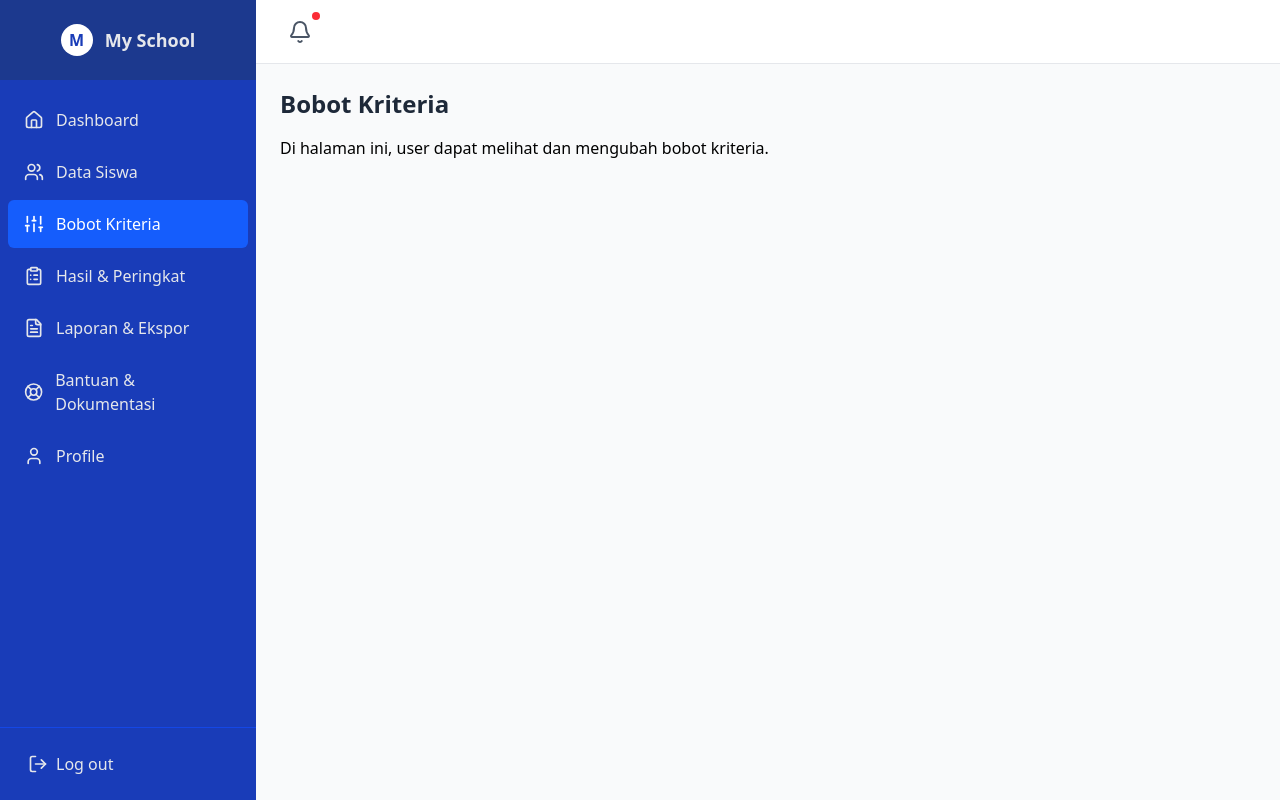
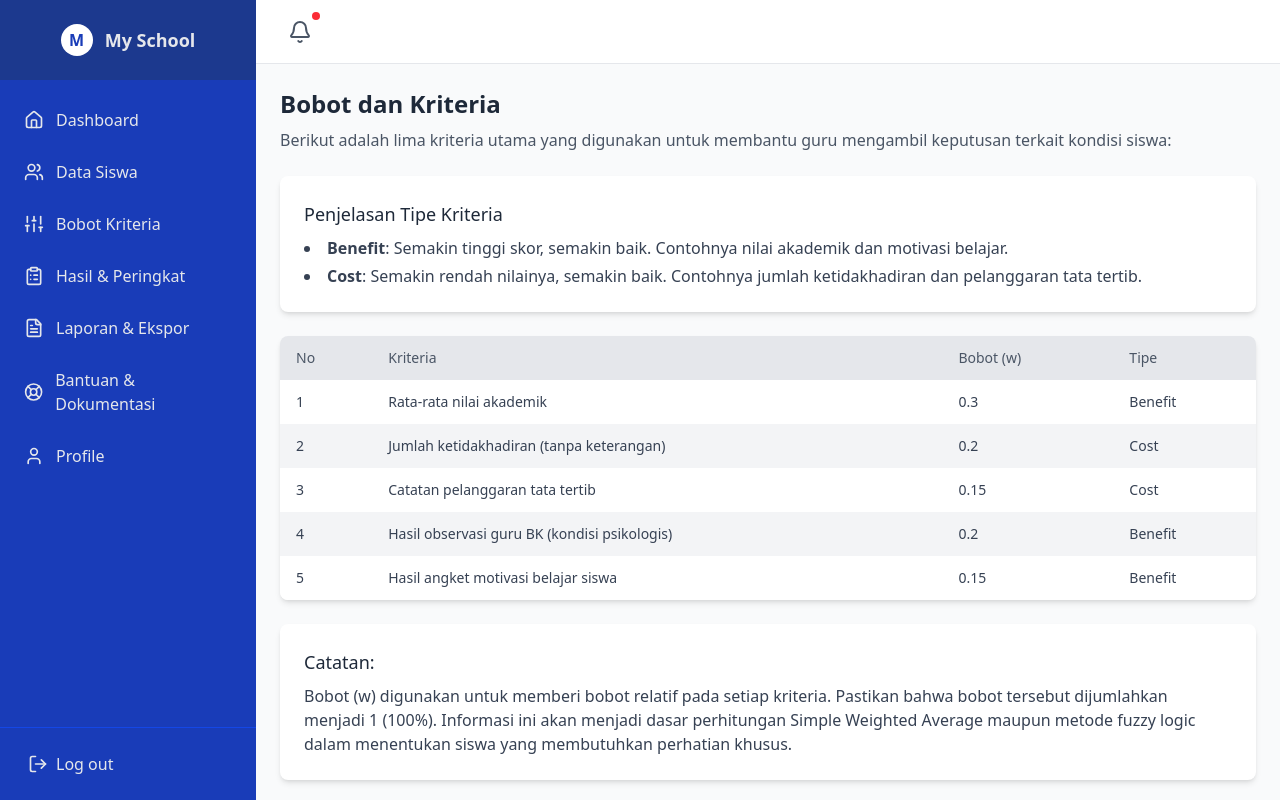
Before and after one commit to mbudis23/teacher-decision-support-system, a Next.js app in the folder frontend/: page /bobot-kriteria in a window 1280 px wide. Built offline with nearby package versions, Linux system fonts and the light colour scheme.

Commit message:
feat: add bobot-kriteria page and update dynamic route

```diff
--- a/frontend/src/app/(dashboard)/bobot-kriteria/page.jsx
+++ b/frontend/src/app/(dashboard)/bobot-kriteria/page.jsx
@@ -3,12 +3,116 @@
 import React from "react";
 
 export default function BobotKriteriaPage() {
+  const criteria = [
+    {
+      no: 1,
+      name: "Rata-rata nilai akademik",
+      weight: 0.3,
+      type: "Benefit",
+    },
+    {
+      no: 2,
+      name: "Jumlah ketidakhadiran (tanpa keterangan)",
+      weight: 0.2,
+      type: "Cost",
+    },
+    {
+      no: 3,
+      name: "Catatan pelanggaran tata tertib",
+      weight: 0.15,
+      type: "Cost",
+    },
+    {
+      no: 4,
+      name: "Hasil observasi guru BK (kondisi psikologis)",
+      weight: 0.2,
+      type: "Benefit",
+    },
+    {
+      no: 5,
+      name: "Hasil angket motivasi belajar siswa",
+      weight: 0.15,
+      type: "Benefit",
+    },
+  ];
+
   return (
-    <div>
-      <h2 className="text-2xl font-semibold text-gray-800 mb-4">
-        Bobot Kriteria
-      </h2>
-      <p>Di halaman ini, user dapat melihat dan mengubah bobot kriteria.</p>
+    <div className="space-y-6">
+      <div>
+        <h2 className="text-2xl font-semibold text-gray-800">
+          Bobot dan Kriteria
+        </h2>
+        <p className="mt-2 text-gray-600">
+          Berikut adalah lima kriteria utama yang digunakan untuk membantu guru
+          mengambil keputusan terkait kondisi siswa:
+        </p>
+      </div>
+
+      <div className="bg-white rounded-lg shadow-md p-6">
+        <h3 className="text-lg font-medium text-gray-800 mb-2">
+          Penjelasan Tipe Kriteria
+        </h3>
+        <ul className="list-disc list-inside text-gray-700 space-y-1">
+          <li>
+            <span className="font-semibold">Benefit</span>: Semakin tinggi skor,
+            semakin baik. Contohnya nilai akademik dan motivasi belajar.
+          </li>
+          <li>
+            <span className="font-semibold">Cost</span>: Semakin rendah nilainya,
+            semakin baik. Contohnya jumlah ketidakhadiran dan pelanggaran tata
+            tertib.
+          </li>
+        </ul>
+      </div>
+
+      <div className="overflow-x-auto bg-white rounded-lg shadow-md">
+        <table className="min-w-full table-auto border-collapse">
+          <thead className="bg-gray-200">
+            <tr>
+              <th className="px-4 py-3 text-left text-sm font-medium text-gray-600">
+                No
+              </th>
+              <th className="px-4 py-3 text-left text-sm font-medium text-gray-600">
+                Kriteria
+              </th>
+              <th className="px-4 py-3 text-left text-sm font-medium text-gray-600">
+                Bobot (w)
+              </th>
+              <th className="px-4 py-3 text-left text-sm font-medium text-gray-600">
+                Tipe
+              </th>
+            </tr>
+          </thead>
+          <tbody>
+            {criteria.map((item, idx) => (
+              <tr
+                key={idx}
+                className={idx % 2 === 0 ? "bg-white" : "bg-gray-100"}
+              >
+                <td className="px-4 py-3 text-sm text-gray-700">{item.no}</td>
+                <td className="px-4 py-3 text-sm text-gray-700">
+                  {item.name}
+                </td>
+                <td className="px-4 py-3 text-sm text-gray-700">{item.weight}</td>
+                <td className="px-4 py-3 text-sm text-gray-700">{item.type}</td>
+              </tr>
+            ))}
+          </tbody>
+        </table>
+      </div>
+
+      <div className="bg-white rounded-lg shadow-md p-6">
+        <h3 className="text-lg font-medium text-gray-800 mb-2">
+          Catatan:
+        </h3>
+        <p className="text-gray-700">
+          Bobot (w) digunakan untuk memberi bobot relatif pada setiap kriteria.
+          Pastikan bahwa bobot tersebut dijumlahkan menjadi 1 (100%). Informasi
+          ini akan menjadi dasar perhitungan Simple Weighted Average maupun
+          metode fuzzy logic dalam menentukan siswa yang membutuhkan perhatian
+          khusus.
+        </p>
+      </div>
     </div>
   );
 }
--- a/frontend/src/components/Sidebar.jsx
+++ b/frontend/src/components/Sidebar.jsx
@@ -34,34 +34,34 @@ export default function Sidebar() {
         </div>
       </div>
       <nav className="flex-1 px-2 py-4 space-y-1 overflow-y-auto">
-        <SidebarItem href="/dashboard" icon={HomeIcon} label="Dashboard" />
+        <SidebarItem href={`/dashboard?schoolName=${encodeURIComponent(schoolName)}`} icon={HomeIcon} label="Dashboard" />
         <SidebarItem
-          href="/data-siswa"
+          href={`/data-siswa?schoolName=${encodeURIComponent(schoolName)}`}
           icon={UsersIcon}
           label="Data Siswa"
         />
         <SidebarItem
-          href="/bobot-kriteria"
+          href={`/bobot-kriteria?schoolName=${encodeURIComponent(schoolName)}`}
           icon={SlidersIcon}
           label="Bobot Kriteria"
         />
         <SidebarItem
-          href="/hasil"
+          href={`/hasil?schoolName=${encodeURIComponent(schoolName)}`}
           icon={ClipboardListIcon}
           label="Hasil & Peringkat"
         />
         <SidebarItem
-          href="/laporan"
+          href={`/laporan?schoolName=${encodeURIComponent(schoolName)}`}
           icon={FileTextIcon}
           label="Laporan & Ekspor"
         />
         <SidebarItem
-          href="/bantuan"
+          href={`/bantuan?schoolName=${encodeURIComponent(schoolName)}`}
           icon={LifeBuoyIcon}
           label="Bantuan & Dokumentasi"
         />
         <SidebarItem
-          href="/profile"
+          href={`/profile?schoolName=${encodeURIComponent(schoolName)}`}
           icon={UserIcon}
           label="Profile"
         />
```
